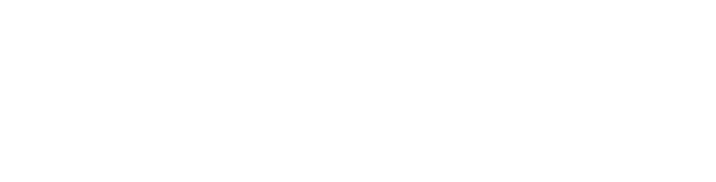
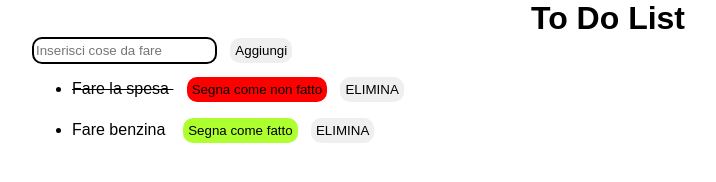
Before and after one commit to GabrieleRizzo19/vue-todolist, a plain HTML site: page index.html in a window 1280 px wide. Shown: the whole page, without its empty margins (32-748 px from the left). Drawn offline with Linux system fonts and the light colour scheme.

Commit message:
exercise done with 2 bonus

```diff
--- a/assets/css/main.css
+++ b/assets/css/main.css
@@ -0,0 +1,47 @@
+*{
+    box-sizing: border-box;
+    margin: 0;
+    border: 0;
+    font-family: Arial, Helvetica, sans-serif;
+}
+
+
+.container{
+    width: 90%;
+    max-width: 1200px;
+    margin: 0 auto;
+}
+
+input{
+    border: 2px solid black;
+    border-radius: 10px;
+    margin-bottom: 1em;
+    height: 2em;
+}
+
+button{
+    border-radius: 10px;
+    padding: 5px;
+    margin-left: 1em;
+    cursor: pointer;
+}
+
+button.setDone{
+    background-color: greenyellow;
+}
+
+button.setUndone{
+    background-color: red;
+}
+
+h1{
+    text-align: center;
+}
+
+li{
+    margin-bottom: 1em;
+}
+
+li.done{
+    text-decoration: line-through;
+}
--- a/assets/js/main.js
+++ b/assets/js/main.js
@@ -0,0 +1,38 @@
+const { createApp } = Vue;
+
+createApp({
+    data(){
+        return{
+            toDoList: [
+                {
+                    text: "Fare la spesa",
+                    done: true
+                },
+                {
+                    text: "Fare benzina",
+                    done: false
+                }
+            ],
+            taskInput: {
+                text: "",
+                done: false
+            }
+        }
+    },
+    methods:{
+        addTask() {
+
+            let newTask = {...this.taskInput};
+
+            this.toDoList.unshift(newTask);
+
+            this.taskInput.text = "";
+        },
+        changeState(i){
+            this.toDoList[i].done = !(this.toDoList[i].done);
+        },
+        removeTask(i){
+            this.toDoList.splice(i,1);
+        }
+    }
+}).mount("#app");
--- a/index.html
+++ b/index.html
@@ -9,6 +9,30 @@
     </head>
     <body>
 
+        <div id="app">
+
+            <div class="container">
+                <h1>To Do List</h1>
+                <div>
+                    <input type="text" v-model="taskInput.text" placeholder="Inserisci cose da fare" @keyup.enter="addTask()">
+                    <button @click="addTask()">Aggiungi</button>
+
+                </div>
+
+                <ul>
+                    <li v-for="(item,i) in toDoList" :class="item.done ? 'done' : 'undone' " >
+                        {{ item.text }}
+                        <button @click="changeState(i)" :class="item.done ? 'setUndone' : 'setDone' ">{{ item.done ? 'Segna come non fatto' : 'Segna come fatto' }}</button>
+                        <button @click="removeTask(i)">ELIMINA</button>
+                    </li>
+                </ul>
+            </div>
+
+        </div>
+
+
+
+
         <script src="./assets/js/vue-global-3-2-47.js"></script>
         <script src="./assets/js/main.js"></script>
     </body>
```
Lines whose indentation alone changed are shown as unchanged.
